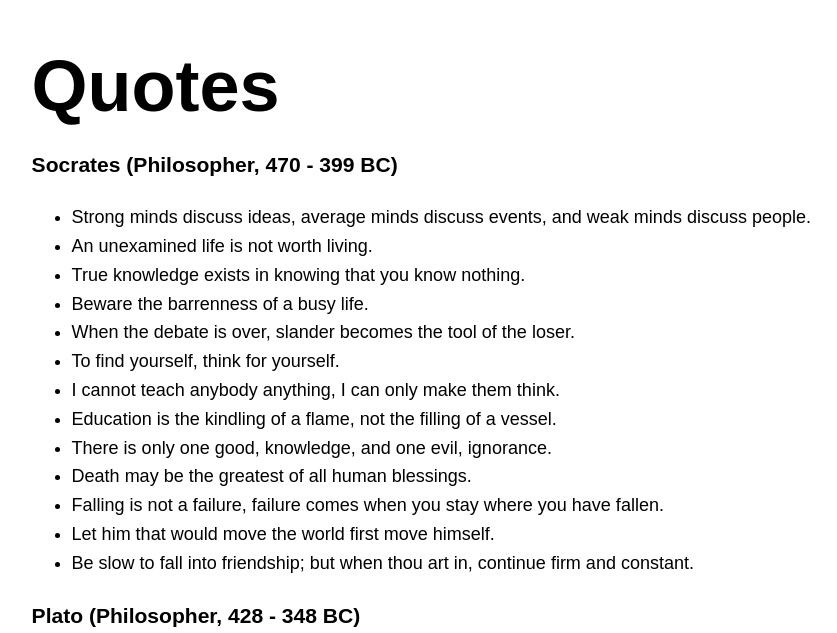
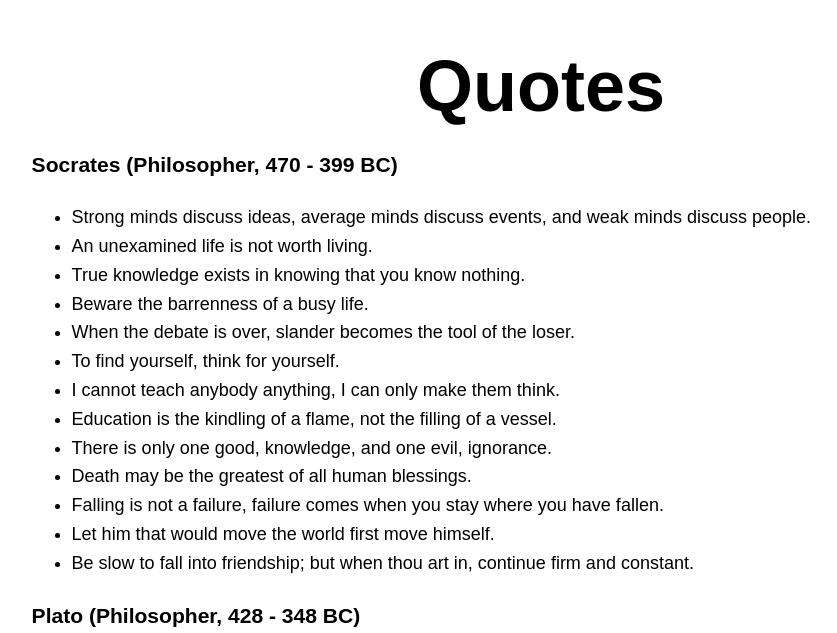
Before and after one commit to lreynolds188/Portfolio, a Next.js app: page /quotes in a window 1280 px wide. Shown: the part 167-800 px from the top of the page, without its empty margins (99-936 px from the left). Built offline with nearby package versions, Linux system fonts and the light colour scheme.

Commit message:
Update quotes.js

```diff
--- a/pages/quotes.js
+++ b/pages/quotes.js
@@ -10,10 +10,10 @@ export default function Home() {
       </Head>
 
       <main className={styles.main}>
-        <div>
             <h1 className={styles.title}>
               Quotes
             </h1>
+            <div>
             <h3>
               Socrates (Philosopher, 470 - 399 BC)
             </h3>
```
